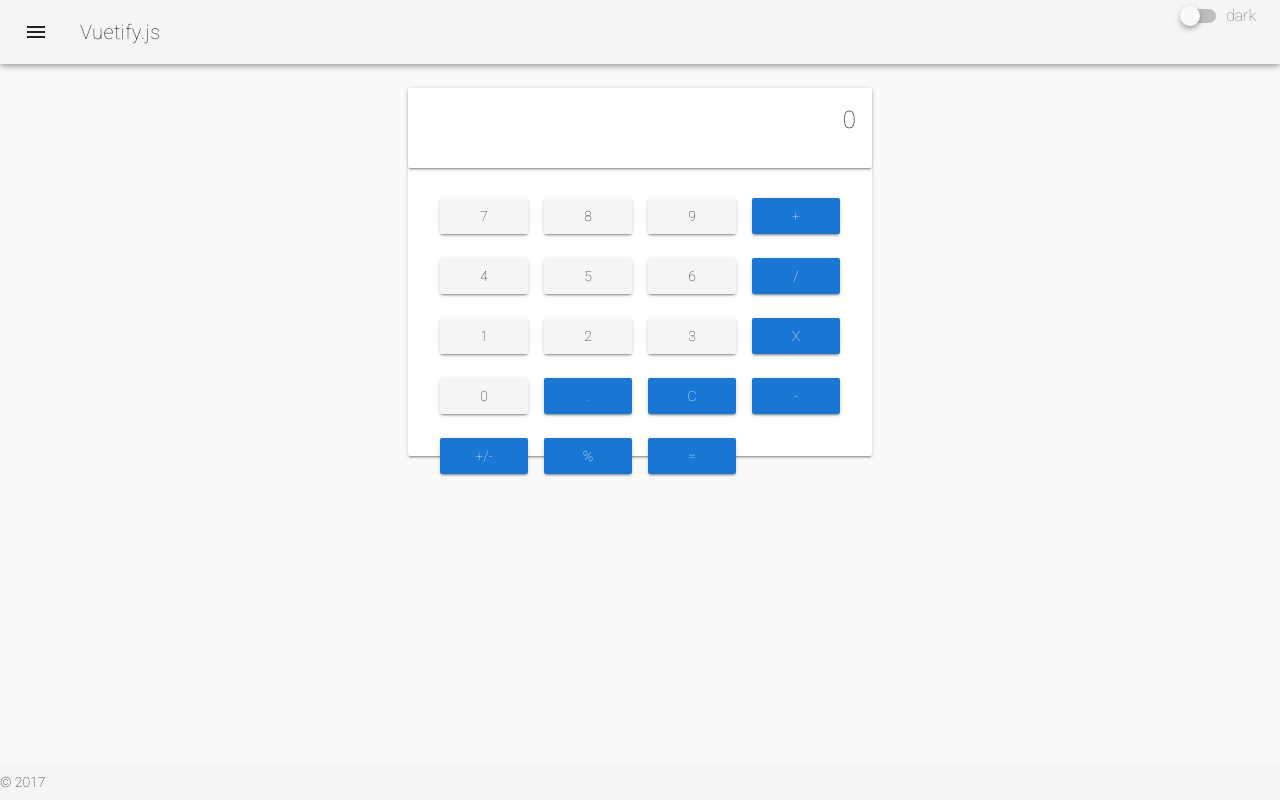
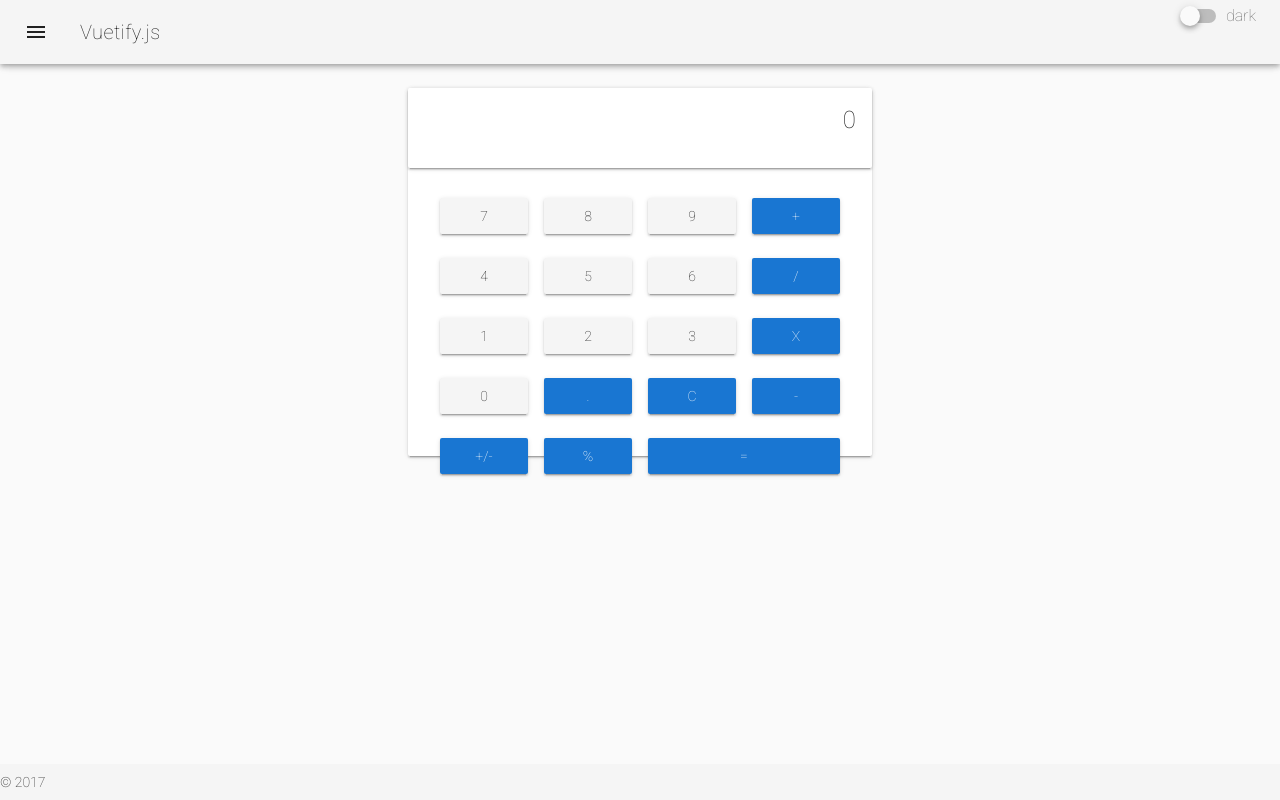
Before and after one commit to shadskii/vue-calculator, a Vue app: page / in a window 1280 px wide. Built offline with nearby package versions, Linux system fonts and the light colour scheme.

Commit message:
Equals key is long

```diff
--- a/src/components/Calculator.vue
+++ b/src/components/Calculator.vue
@@ -10,6 +10,7 @@
             <v-btn
             class="item"
             v-for="key in keys"
+            :id="`key-${key=== '='? 'equals' : 'key'}`"
             :key="key"
             :v-text="key"
             :color="getColor(key)"
@@ -141,8 +142,7 @@ export default {
   display: grid;
   justify-content: center;
 }
-.equals-key {
-  grid-column-start: 3;
-  grid-column-end: 4;
+#key-equals {
+  grid-column: span 2;
 }
 </style>
```
